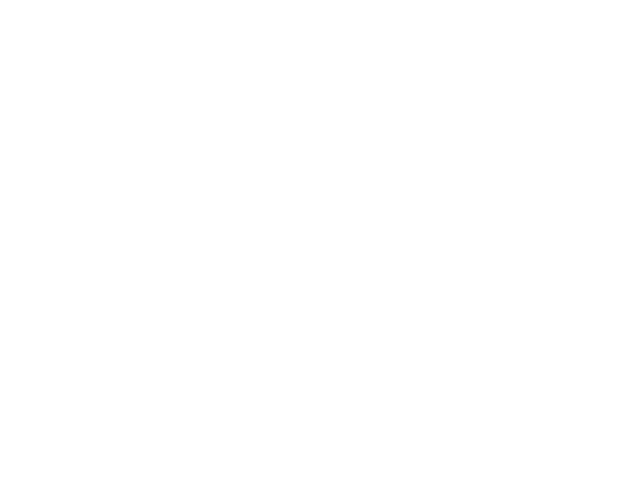
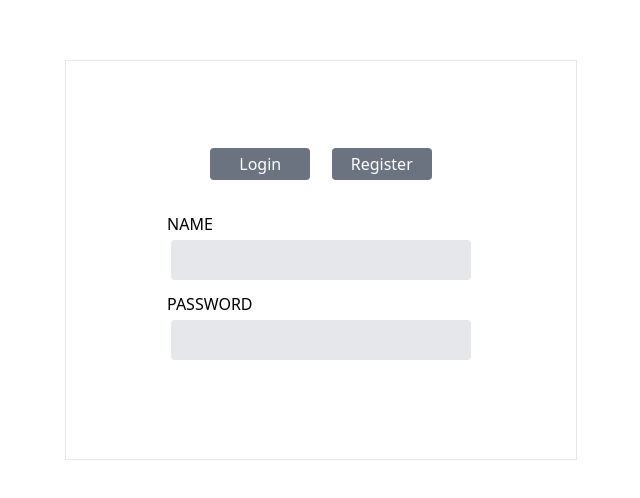
Before and after one commit to Bhanu-techy/Inventory-Management, a React (Create React App) app in the folder frontend/: page /login in a window 1280 px wide. Before the commit this address had no page. Shown: the part 140-638 px from the top of the page, without its empty margins (319-959 px from the left). Built offline with nearby package versions, Linux system fonts and the light colour scheme.

Commit message:
updated fronted

```diff
--- a/frontend/package.json
+++ b/frontend/package.json
@@ -7,6 +7,7 @@
     "@testing-library/jest-dom": "^6.9.1",
     "@testing-library/react": "^16.3.0",
     "@testing-library/user-event": "^13.5.0",
+    "js-cookie": "^3.0.5",
     "react": "^19.2.0",
     "react-dom": "^19.2.0",
     "react-icons": "^5.5.0",
--- a/frontend/src/App.js
+++ b/frontend/src/App.js
@@ -1,12 +1,14 @@
 import {BrowserRouter, Routes, Route} from "react-router-dom"
 import Login from "./components/Login";
+import ProtectedRoute from "./components/ProtectedRoute";
 import ProductTable from "./components/ProductTable";
 
 function App() {
   return (
     <BrowserRouter>
     <Routes>
-      <Route path="/" element={Login}/>
+      <Route path="/login" element={<Login/>}/>
+      <Route path="/" element={<ProtectedRoute><ProductTable/></ProtectedRoute>}/>
     </Routes>
     </BrowserRouter>
 
--- a/frontend/src/components/Login.js
+++ b/frontend/src/components/Login.js
@@ -1,8 +1,61 @@
-import React from 'react'
+import {useState} from 'react'
+import { useNavigate } from 'react-router-dom'
+import Cookies from 'js-cookie'
 
 function Login() {
+  const [button, setButton] = useState("")
+  const [name, setName] = useState("")
+  const [password, setPassword] = useState("")
+  const [errMsg, setErrmsg] = useState("")
+  const [showErr, setShowErr] = useState(false)
+
+  const navigate = useNavigate()
+
+  const onClickLogin = async () =>{
+    const url = 'https://inventory-management-jj3z.onrender.com/login'
+    const userDetails = {name, password}
+    const headers = {
+      method : "POST",
+      'Content-Type': 'application/json',
+      body : JSON.stringify(userDetails)
+    }
+    const response= await fetch(url, headers)
+    const data = await response.json()
+    console.log(data)
+    if (response.ok) {
+      Cookies.set('jwt_token', data.jwt_token, {expires: 30})
+      navigate("/", {replace : true})
+    } else {
+      setErrmsg(data.error_msg)
+      setShowErr(true)
+    }
+  }
+
   return (
-    <div>Login</div>
+    <div className='w-full h-[100vh] flex justify-center items-center'>
+      <div className='w-[40%] border border-solid-gray h-[400px] flex flex-col justify-center items-center p-3'>
+        <div className='w-[50%] flex justify-around m-3'>
+          <button className={`w-[100px] bg-gray-500 text-white rounded h-[32px]`} onClick={()=>setButton("Login")}>Login</button>
+          <button className={`w-[100px] bg-gray-500 text-white rounded h-[32px]`} onClick={()=>setButton("Register")}>Register</button>
+        </div>
+        <div className='m-3'>
+          <div className='flex flex-col m-2'>
+            <label htmlFor='name'>NAME</label>
+          <input type='text' id="name" className='bg-gray-200 m-1 w-[300px] rounded h-[40px]'
+           value={name} onChange={(e)=>setName(e.target.value)}/>
+          </div>
+          <div className='flex flex-col m-2'>
+            <label htmlFor='password'>PASSWORD</label>
+          <input type='password' id="password" className='bg-gray-200 m-1 w-[300px] rounded h-[40px]'
+           value={password} onChange={(e)=>setPassword(e.target.value)}/>
+          </div>
+        </div>
+        {showErr && <p className='text-red-500'>{errMsg}</p>}
+       {button === "Login" && <button className='w-[100px] h-[30px] bg-blue-500 text-white rounded' onClick={onClickLogin}>Login</button>}
+       {button === "Register" && <button className='w-[100px] h-[30px] bg-blue-500 text-white rounded'>Register</button>
+       }
+      </div>
+    </div>
   )
 }
 
--- /dev/null
+++ b/frontend/src/components/ProtectedRoute.js
@@ -0,0 +1,12 @@
+import {Navigate} from 'react-router-dom'
+import Cookies from 'js-cookie'
+
+const ProtectedRoute = ({children}) => {
+  const token = Cookies.get('jwt_token')
+  if (token === undefined) {
+    return <Navigate to="/login" replace/>
+  }
+  return children
+}
+
+export default ProtectedRoute
```
Also changed, not shown: 2 other files (tests, documents, lock files or other folders).
